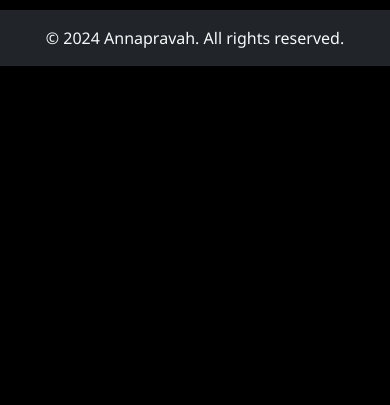
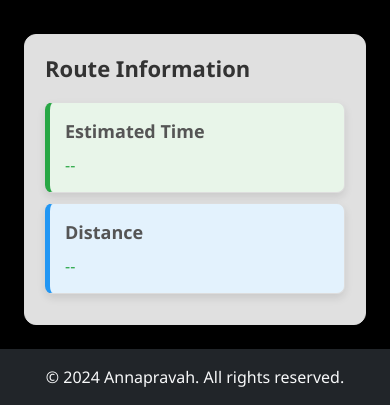
Before and after one commit to mesonicDEVAJ18/Annapravah_mvp, a Django app: page /navigate/ in a window 390 px wide. Shown: the part 717-1122 px from the top of the page. Before the commit the page ends 783 px from the top, so only its background shows below. Run offline with Django 5.2, Linux system fonts and the light colour scheme.

Commit message:
navigate

```diff
--- a/myapp/templates/base.html
+++ b/myapp/templates/base.html
@@ -48,9 +48,6 @@
               <li class="nav-item">
                 <a class="nav-link {% block activeLT %}{% endblock %}" href="{% url 'logistics' %}">Logistics & Tracking</a>
               </li>
-              <li class="nav-item">
-                <a class="nav-link {% block activeNVG %}{% endblock %}" href="{% url 'navigate' %}">Navigate</a>
-              </li>
             </ul>
 
             <!-- Auth Buttons (Responsive) -->
--- a/myapp/templates/navigate.html
+++ b/myapp/templates/navigate.html
@@ -5,9 +5,13 @@
 {% block content %}
 <div class="container">
     <h1 class="text-center mt-4 navigate-header">Navigate</h1>
-    <div class="map-container">
-        <div id="map"></div>
-        <div id="route-info" class="route-info">
+    <div class="row mt-4">
+        <!-- Map Column -->
+        <div id="map" class="col-12 col-md-8" style="height: 500px;"></div>
+
+        <!-- Route Information Panel -->
+        <div id="route-info" class="col-12 col-md-4 mt-4 mt-md-0">
+            <div class="route-info">
                 <h3>Route Information</h3>
                 <div class="sub-box estimated-time">
                     <div class="title">Estimated Time</div>
@@ -20,11 +24,12 @@
             </div>
         </div>
     </div>
+</div>
 
 <link rel="stylesheet" href="https://unpkg.com/leaflet/dist/leaflet.css" />
 
 <style>
-    /* Global Font for a more professional feel */
+    /* Custom Font for a more professional feel */
     body {
         font-family: 'Segoe UI', Tahoma, Geneva, Verdana, sans-serif;
     }
@@ -38,25 +43,10 @@
         font-weight: bold;
     }
 
-    .map-container {
-        display: flex;
-        gap: 20px;
-        align-items: stretch; /* Ensure the panels align with the map's height */
-        margin-top: 20px; /* Add a slight margin to align with the map */
-    }
-
-    #map {
-        flex: 3;
-        height: 500px;
-        border-radius: 10px;
-        margin-top: 0;
-    }
-
     /* Route Info Panel Styling */
     .route-info {
-        flex: 1;
         padding: 20px;
-        background: #e0e0e0; /* Greyish background for a modern, clean look */
+        background: #e0e0e0; /* Greyish background for modern look */
         color: #333;
         border-radius: 12px;
         box-shadow: 0 6px 12px rgba(0, 0, 0, 0.1);
@@ -65,10 +55,9 @@
         justify-content: flex-start;
         height: 100%; /* Expands to fill the space */
         position: relative;
-        border: 1px solid #ddd; /* Light border around the entire panel */
+        border: 1px solid #ddd;
     }
 
-    /* Title Styling */
     .route-info h3 {
         color: #333;
         font-size: 26px;
@@ -79,7 +68,7 @@
 
     /* Sub-boxes for Estimated Time & Distance */
     .sub-box {
-        background: #ffffff; /* White background */
+        background: #ffffff;
         color: #333;
         padding: 18px;
         margin-bottom: 20px;
@@ -87,7 +76,7 @@
         box-shadow: 0 4px 8px rgba(0, 0, 0, 0.1);
         display: flex;
         flex-direction: column;
-        border: 1px solid #ddd; /* Light border */
+        border: 1px solid #ddd;
     }
 
     .sub-box .title {
@@ -102,9 +91,48 @@
         color: #28a745; /* Green color for the answer */
     }
 
-    /* Ensure the route-info panel fills the full height */
+    /* Specific Background Colors for Fields */
+    .estimated-time {
+        background-color: #e8f5e9; /* Light green background */
+        border-left: 5px solid #28a745; /* Bold green border on the left */
+    }
+
+    .distance {
+        background-color: #e3f2fd; /* Light blue background */
+        border-left: 5px solid #2196f3; /* Bold blue border on the left */
+    }
+
+    /* Media Query for Smaller Screens */
+    @media (max-width: 768px) {
+        .row {
+            flex-direction: column; /* Stack the map and route info vertically */
+        }
+
+        #map {
+            height: 300px; /* Reduce map size on smaller screens */
+        }
+
         .route-info {
-        height: auto;
+            margin-top: 20px;
+            flex: 1 1 100%;
+        }
+
+        .sub-box {
+            padding: 15px;
+            margin-bottom: 10px;
+        }
+
+        .route-info h3 {
+            font-size: 22px;
+        }
+
+        .sub-box .title {
+            font-size: 18px;
+        }
+
+        .sub-box .answer {
+            font-size: 16px;
+        }
     }
 </style>
 
@@ -166,8 +194,8 @@
                         routeLine = L.polyline(routeCoords, { color: 'blue' }).addTo(map);
                         map.fitBounds(routeLine.getBounds());
 
-                        document.getElementById("duration").innerText = `${(route.duration / 60).toFixed(2)} min`;
-                        document.getElementById("distance").innerText = `${(route.distance / 1000).toFixed(2)} km`;
+                        document.getElementById("duration").innerText = `Estimated Time: ${(route.duration / 60).toFixed(2)} min`;
+                        document.getElementById("distance").innerText = `Distance: ${(route.distance / 1000).toFixed(2)} km`;
                     }
                 })
                 .catch(error => console.error("Error fetching route data:", error));
```
Lines whose indentation alone changed are shown as unchanged.
